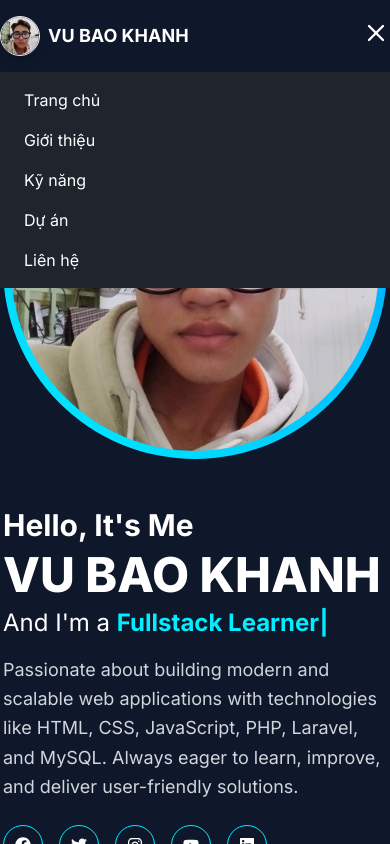
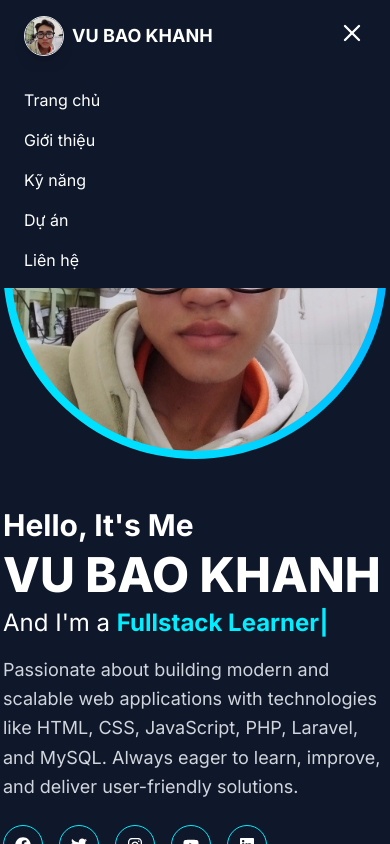
Before and after one commit to vubaokhannh/vubaokhanh, a Next.js app: page / in a window 390 px wide. Both pictures are taken after a click on the button 376 px from the left and 33 px from the top of the page. Shown: the top 844 px of the page. Built offline with nearby package versions, Linux system fonts and the light colour scheme.

Commit message:
fix navbar

```diff
--- a/components/Navbar.tsx
+++ b/components/Navbar.tsx
@@ -18,7 +18,7 @@ export default function Navbar() {
 
   return (
     <div className="shadow-sm sticky top-0 z-50 bg-[#0F172A] dark:bg-gray-900">
-      <nav className="flex justify-between items-center py-4 max-w-6xl mx-auto">
+      <nav className="flex justify-between items-center py-4 max-w-6xl mx-auto  px-6 lg:px-0">
         <div className="flex items-center gap-2">
           <div className="w-10 h-10 rounded-full overflow-hidden shadow-lg border border-gray-200">
             <Image
@@ -60,7 +60,7 @@ export default function Navbar() {
       </nav>
 
       <div
-        className={`lg:hidden absolute top-full left-0 w-full bg-[#1f242d] z-40 transition-all duration-500 ease-in-out
+        className={`lg:hidden absolute top-full left-0 w-full bg-[#0F172A] z-40 transition-all duration-500 ease-in-out
           ${
             isOpen
               ? "max-h-96 opacity-100"
```
